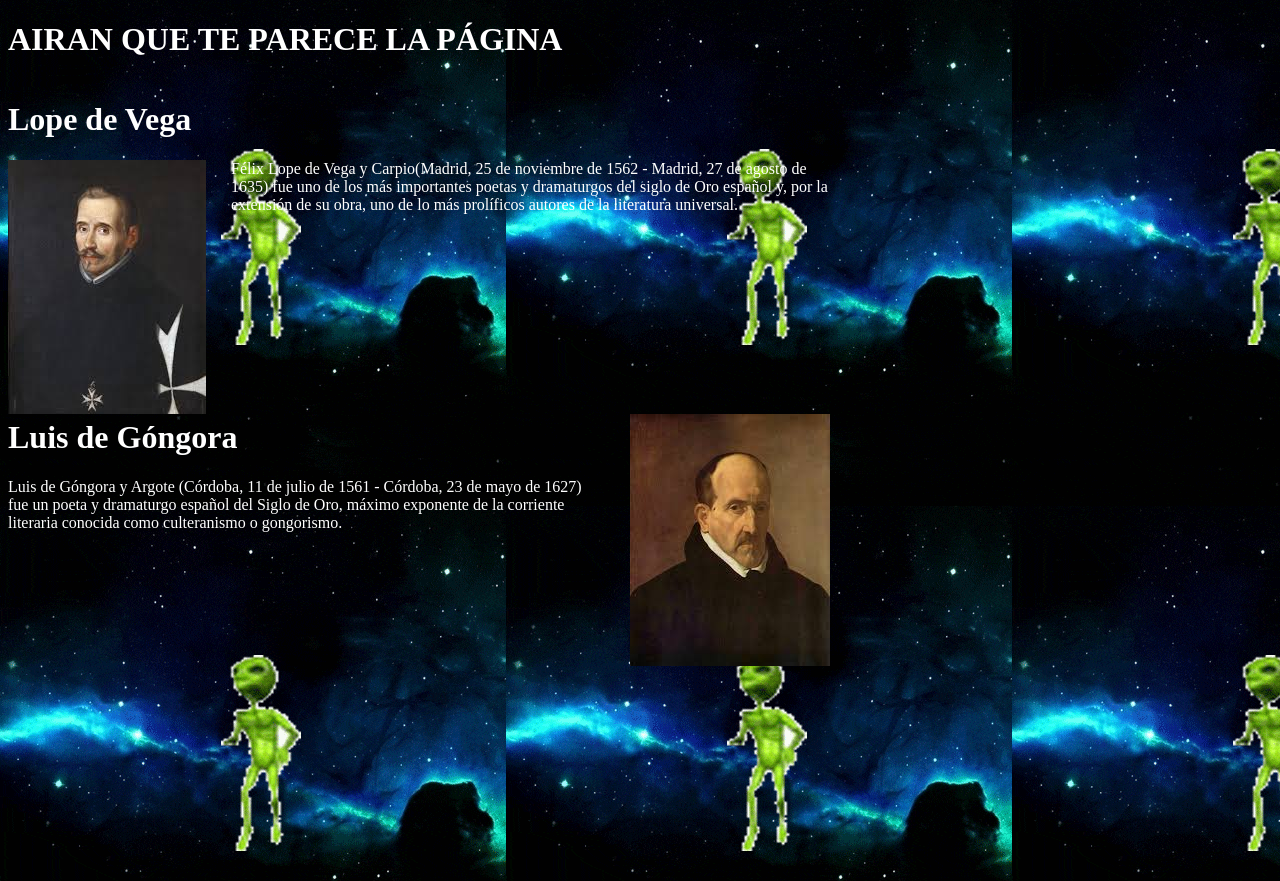
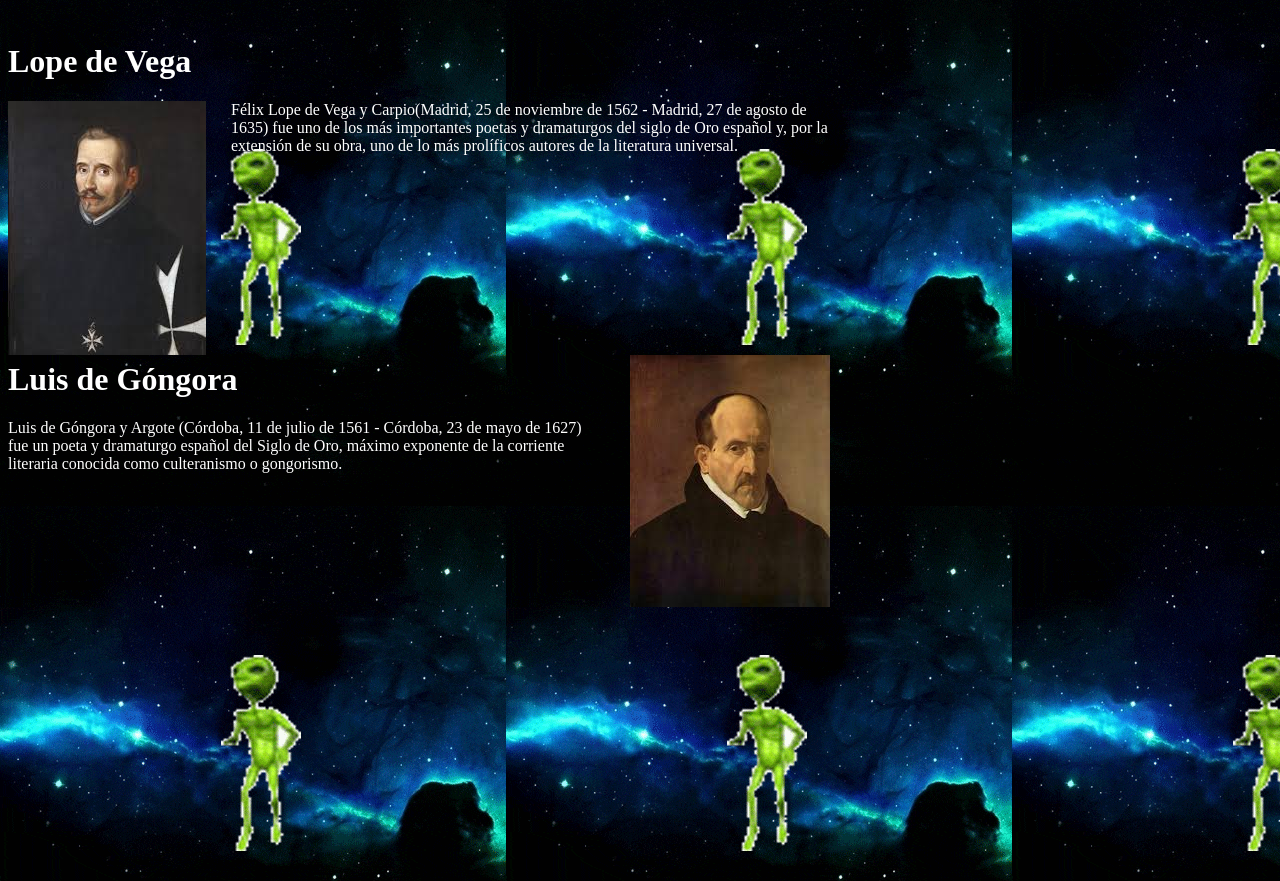
Before and after one commit to alexanderVQ/alexanderVQ.github.io, a plain HTML site: page index.html in a window 1280 px wide. Shown: the top 881 px of the page. Drawn offline with Linux system fonts and the light colour scheme.

Commit message:
Update index10

```diff
--- a/index.html
+++ b/index.html
@@ -42,7 +42,7 @@
 		</style>
 	</head>
 	<body>
-	<h1> AIRAN QUE TE PARECE LA PÁGINA</h1>
+	<h1> </h1>
     <div class="contenedor">
         <div>
             <h1> Lope de Vega</h1>
```
